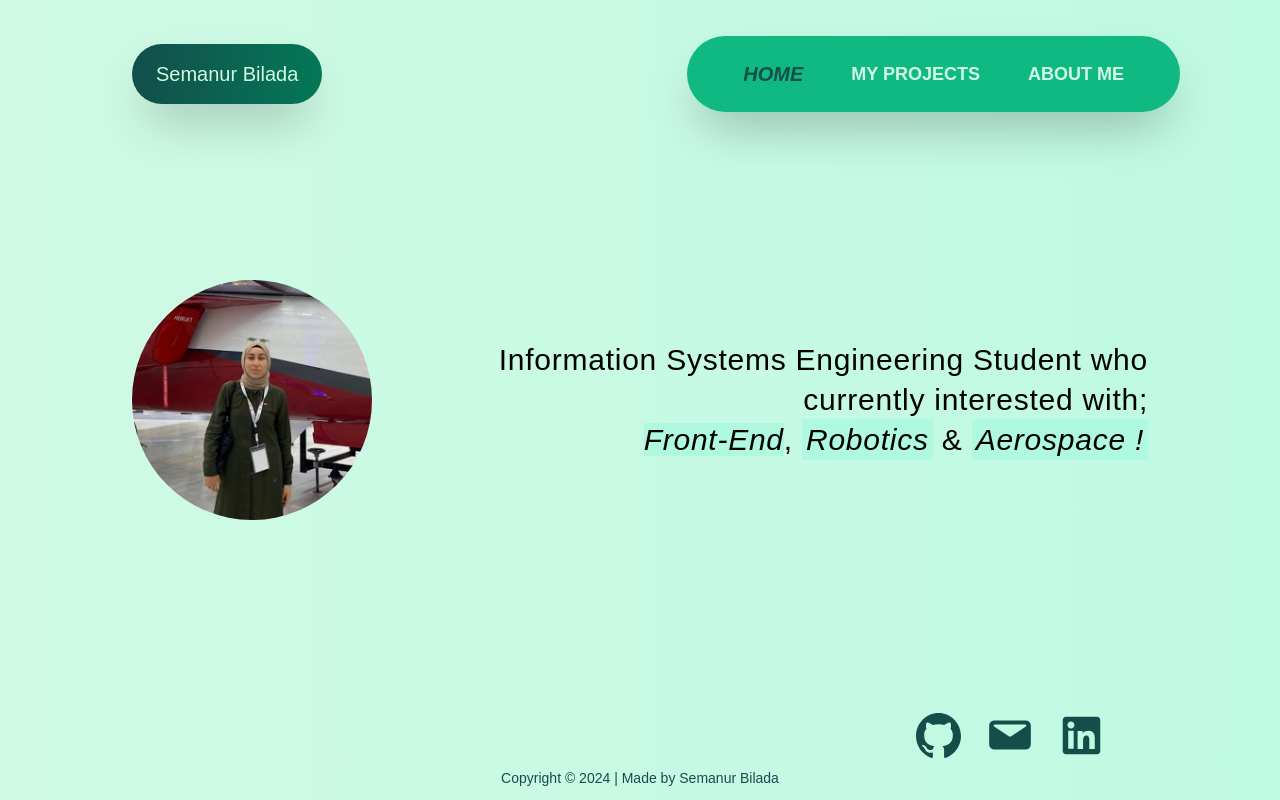
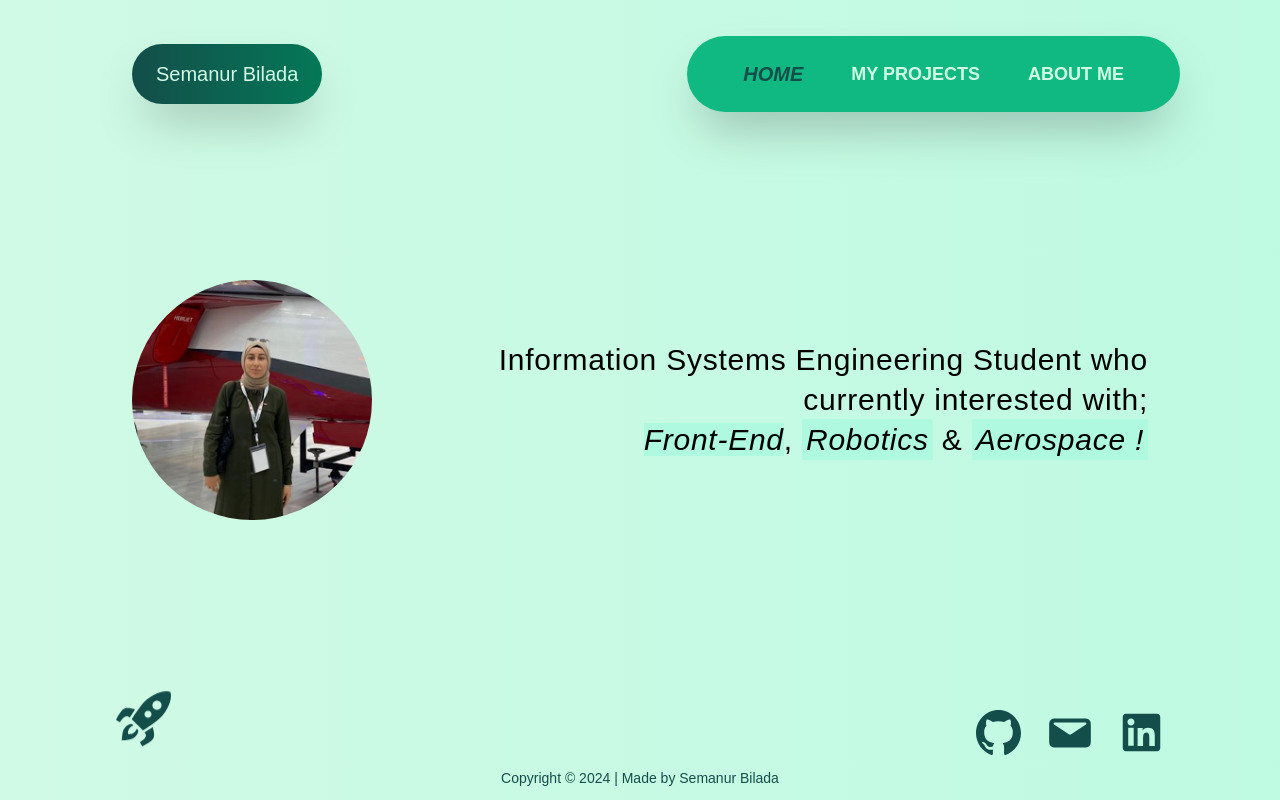
Before and after one commit to semanurbilada/portfolio-website, a React (Create React App) app: page / in a window 1280 px wide. Built offline with nearby package versions, Linux system fonts and the light colour scheme.

Commit message:
Add new icon to fixed buttons

```diff
--- a/src/App.tsx
+++ b/src/App.tsx
@@ -23,37 +23,48 @@ function App() {
           </Routes>
         </Router>
 
-        <footer className="text-center w-full">
-          <ul className="text-sm text-greenery-900 md:-m-8 m-4">
-            <li>Copyright © 2024 | Made by Semanur Bilada</li>
-          </ul>
-        </footer>
+        {/* Fixed Contact Buttons */}
+        <div className="container fixed md:bottom-10 bottom-auto top-9 md:top-auto md:z-50">
+          <div className="flex md:flex-row flex-col items-end md:items-center justify-end md:justify-between">
+            {/* Rocket Icon (hidden on mobile) */}
+            <div>
+              <Icons
+                iconName="rocket"
+                className="hidden md:inline md:hover:scale-110 animate-bounce animation"
+              />
+            </div>
 
-        {/* Github Button */}
-        <div className="fixed md:bottom-10 md:right-44 right-10 top-9 md:top-auto z-50">
-          <div className="flex items-center justify-center gap-6">
+            {/* Social Icons */}
+            <div className="flex md:flex-row flex-col items-center justify-center md:gap-6 gap-2">
               <a href="https://github.com/semanurbilada" target="_blank" rel="noreferrer">
                 <Icons
                   iconName="github"
-                className="hover:scale-110 animation"
+                  className="md:hover:scale-110 animation"
                 />
               </a>
 
               <a href="mailto:semanurbilada@gmail.com" target="_blank" rel="noreferrer">
                 <Icons
                   iconName="mail"
-                className="hover:scale-110 animation"
+                  className="md:hover:scale-110 animation"
                 />
               </a>
 
               <a href="https://www.linkedin.com/in/semanur-bilada/" target="_blank" rel="noreferrer">
                 <Icons
                   iconName="linkedin"
-                className="hover:scale-110 animation"
+                  className="md:hover:scale-110 animation"
                 />
               </a>
             </div>
           </div>
+        </div>
+
+        <footer className="text-center w-full">
+          <ul className="text-sm text-greenery-900 md:-m-8 m-4">
+            <li>Copyright © 2024 | Made by Semanur Bilada</li>
+          </ul>
+        </footer>
       </div>
     </div>
   );
--- a/src/components/icons/Icons.js
+++ b/src/components/icons/Icons.js
@@ -49,11 +49,27 @@ export default function Icons({ iconName, className }) {
         </svg>
     );
 
+    const rocketIcon = (
+        <svg
+            className={className}
+            width="55px"
+            height="55px"
+            id="_x32_"
+            xmlns="http://www.w3.org/2000/svg"
+            version="1.1"
+            fill="#134e4a"
+            viewBox="0 0 512 512">
+            <g id="SVGRepo_bgCarrier" strokeWidth="0"></g><g id="SVGRepo_tracerCarrier" strokeLinecap="round" strokeLinejoin="round"></g><g id="SVGRepo_iconCarrier"> <style type="text/css"></style> <g> <path className="st0" d="M127.083,247.824l50.031-76.906c0,0-74.734-29.688-109.547-3.078C32.755,194.465,0.005,268.184,0.005,268.184 l37.109,21.516C37.114,289.699,84.083,198.684,127.083,247.824z"></path> <path className="st0" d="M264.177,384.918l76.906-50.031c0,0,29.688,74.734,3.078,109.547 c-26.625,34.797-100.344,67.563-100.344,67.563l-21.5-37.109C222.317,474.887,313.333,427.918,264.177,384.918z"></path> <path className="st0" d="M206.692,362.887l-13.203-13.188c-24,62.375-80.375,49.188-80.375,49.188s-13.188-56.375,49.188-80.375 l-13.188-13.188c-34.797-6-79.188,35.984-86.391,76.766c-7.188,40.781-8.391,75.563-8.391,75.563s34.781-1.188,75.578-8.391 S212.692,397.684,206.692,362.887z"></path> <path className="st0" d="M505.224,6.777C450.786-18.738,312.927,28.98,236.255,130.668c-58.422,77.453-89.688,129.641-89.688,129.641 l46.406,46.406l12.313,12.313l46.391,46.391c0,0,52.219-31.25,129.672-89.656C483.005,199.074,530.739,61.215,505.224,6.777z M274.63,237.371c-12.813-12.813-12.813-33.594,0-46.406s33.578-12.813,46.406,0.016c12.813,12.813,12.813,33.578,0,46.391 C308.208,250.184,287.442,250.184,274.63,237.371z M351.552,160.465c-16.563-16.578-16.563-43.422,0-59.984 c16.547-16.563,43.406-16.563,59.969,0s16.563,43.406,0,59.984C394.958,177.012,368.099,177.012,351.552,160.465z"></path> </g> </g>
+
+        </svg>
+    );
+
     return (
         <>
             {iconName === "menu" && menuIcon}
             {iconName === "mail" && mailIcon}
             {iconName === "github" && githubIcon}
+            {iconName === "rocket" && rocketIcon}
             {iconName === "linkedin" && linkedinIcon}
         </>
     );
```
Lines whose indentation alone changed are shown as unchanged.
